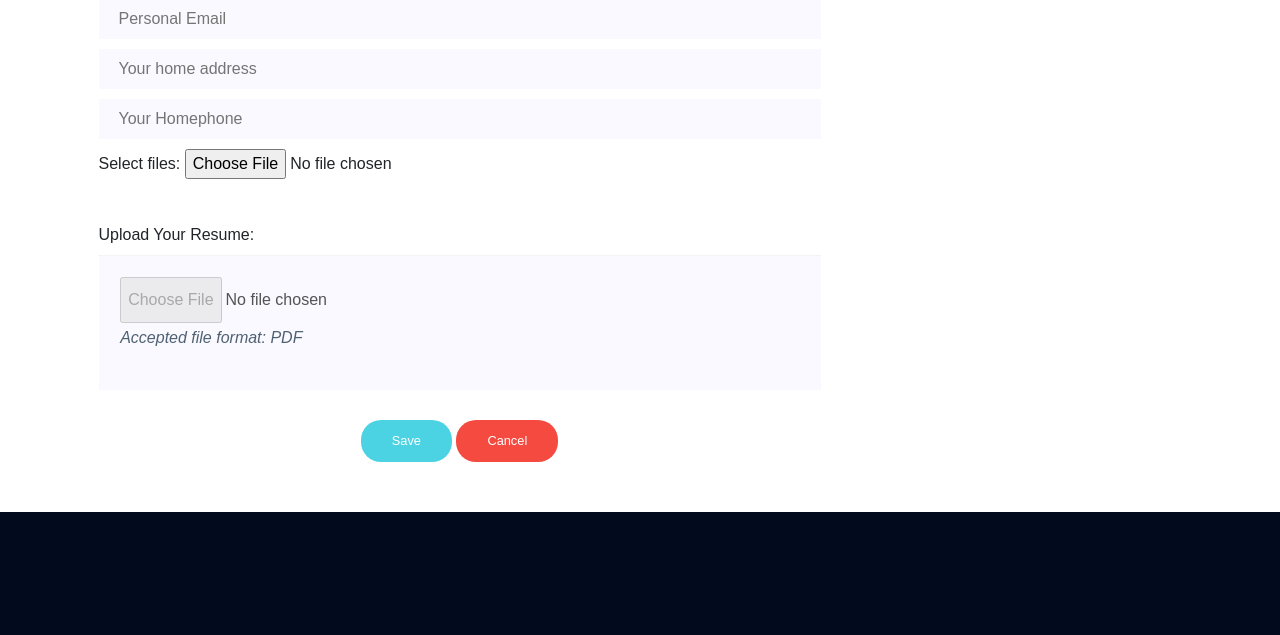
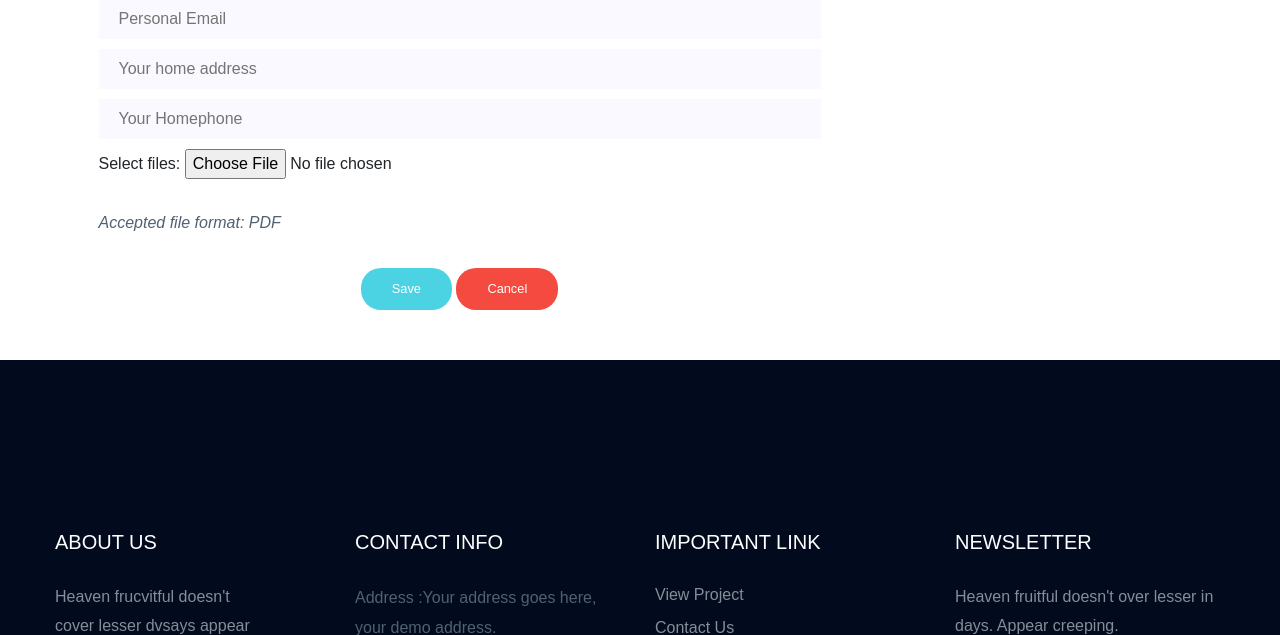
Before and after one commit to Chunkit/assignmentCC, a Flask app: page /editStudentInfoDetails/1 in a window 1280 px wide. Shown: the part 1177-1812 px from the top of the page. Run offline with Flask 3, Linux system fonts and the light colour scheme; data that the repository does not hold is empty; some libraries are stand-ins or nearby versions; some web fonts are replaced.

Commit message:
Update editStudentInfoDetails.html

```diff
--- a/templates/editStudentInfoDetails.html
+++ b/templates/editStudentInfoDetails.html
@@ -394,16 +394,9 @@
 
                     <div class="mt-10">
                         <label for="myfile">Select files:</label>
-                        <input type="file" id="resume" name="resume"><br><br>
+                        <input type="file" id="resume" name="resume" accept=".pdf" required able><br><br>
+			<p><i>Accepted file format: PDF</i></p>
                     </div>
-		    <div class="mt-15">
-		    	<label for="resume">Upload Your Resume:</label>
-		    	<div class="section-top-border single-input" style="padding: 3%; padding-left: 3%;">
-                             <form action="upload.php" method="post" enctype="multipart/form-data">
-                             <input type="file" name="resume" id="resume" accept=".pdf" required disabled>
-                             <p><i>Accepted file format: PDF</i></p>
-                        </div>
-		    </div>
 
 	            <div class="mt-30" style="text-align: center;">
                     	<button type="save" class="genric-btn success circle arrow">Save</button>
```
